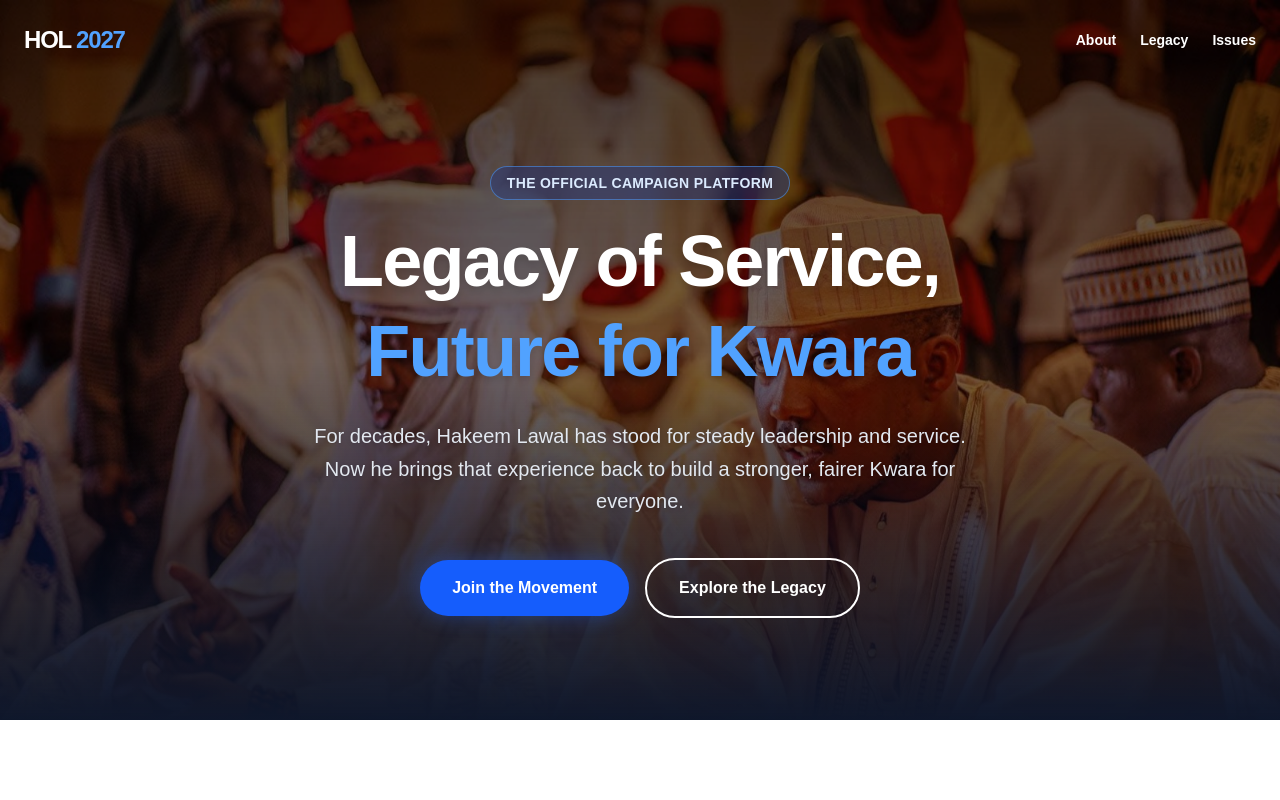
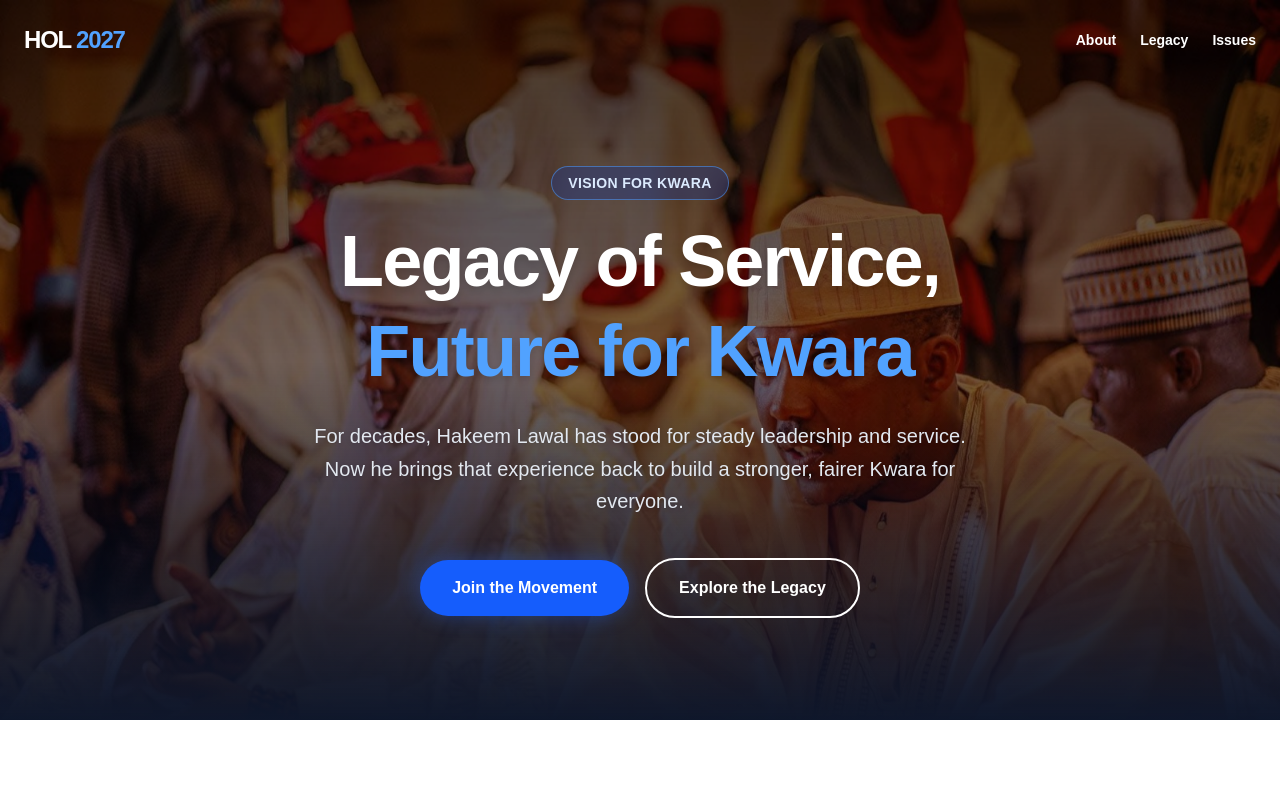
Before and after one commit to bolajareinvestmentltd-labs/Hol_2027, a Next.js app: page / in a window 1280 px wide. Shown: the top 800 px of the page. Built offline with nearby package versions, Linux system fonts and the light colour scheme.

Commit message:
HEADINGS CHANGED

```diff
--- a/src/app/page.tsx
+++ b/src/app/page.tsx
@@ -58,7 +58,7 @@ export default function Home() {
         {/* Hero Content */}
         <div className="relative z-20 max-w-4xl mx-auto text-center px-6 mt-16">
           <div className="inline-block mb-4 px-4 py-1.5 rounded-full border border-blue-400/50 bg-blue-900/40 backdrop-blur-md text-blue-100 text-sm font-bold tracking-wide">
-            THE OFFICIAL CAMPAIGN PLATFORM
+            VISION FOR KWARA
           </div>
 
           <h1 className="text-5xl md:text-7xl font-extrabold text-white mb-6 leading-tight tracking-tight drop-shadow-lg">
```
